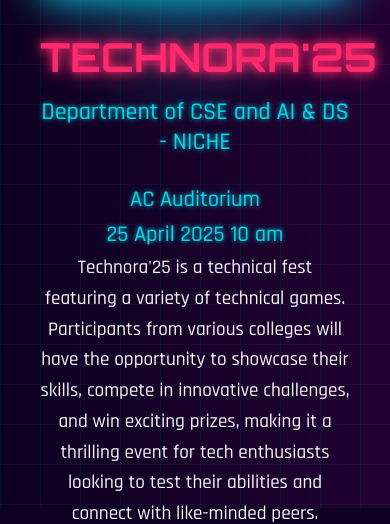
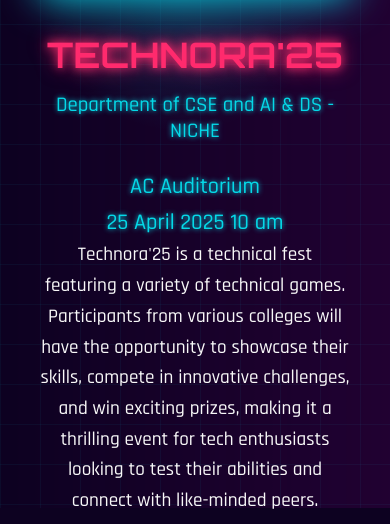
Before and after one commit to Mefin-SR/Technora_25, a plain HTML site: page index.html in a window 390 px wide. Shown: the part 336-860 px from the top of the page. Drawn offline with Linux system fonts and the light colour scheme.

Commit message:
Update style.css

```diff
--- a/css/style.css
+++ b/css/style.css
@@ -260,11 +260,11 @@ body {
 
 @media (max-width: 576px) {
     .title {
-        font-size: 2.5rem;
+        font-size: 2.2rem;
     }
 
     .subtitle {
-        font-size: 1.5rem;
+        font-size: 1.3rem;
     }
 
     .buttons {
```
